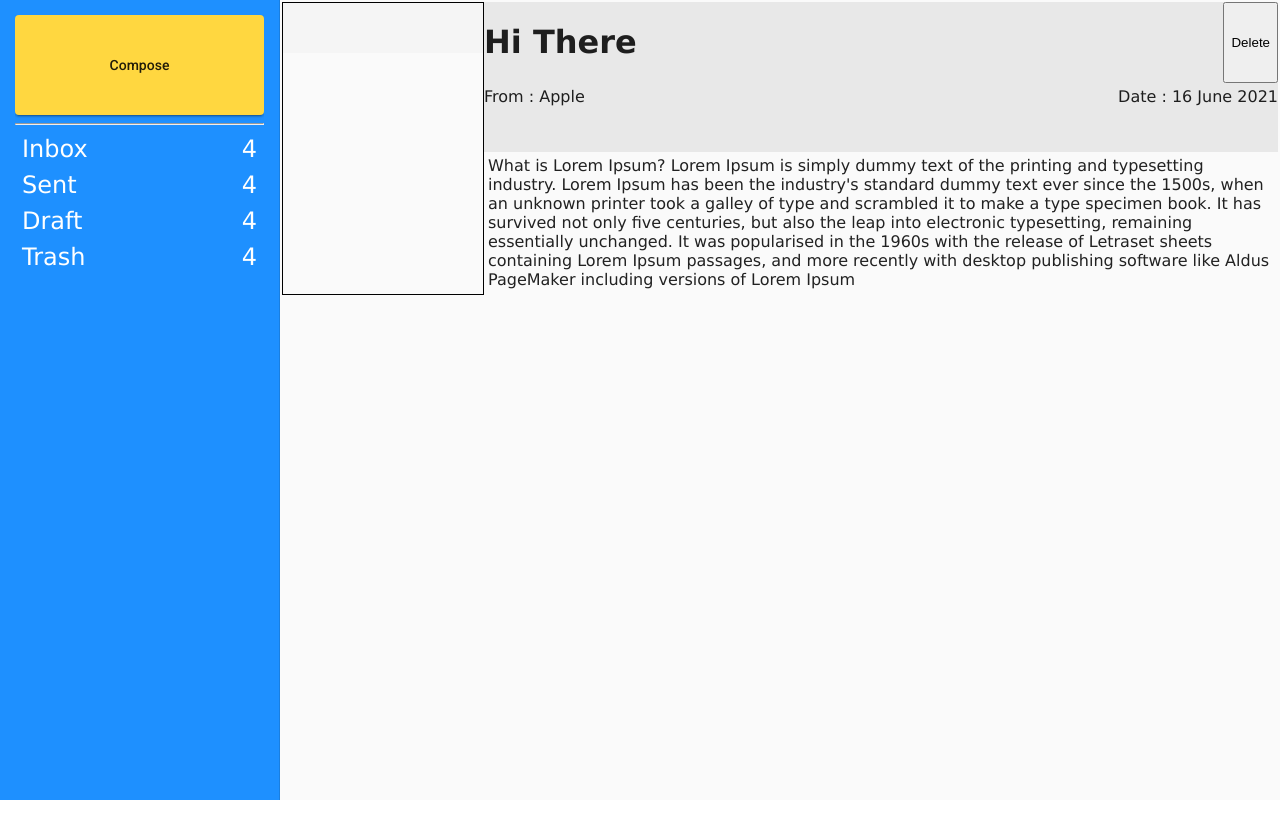
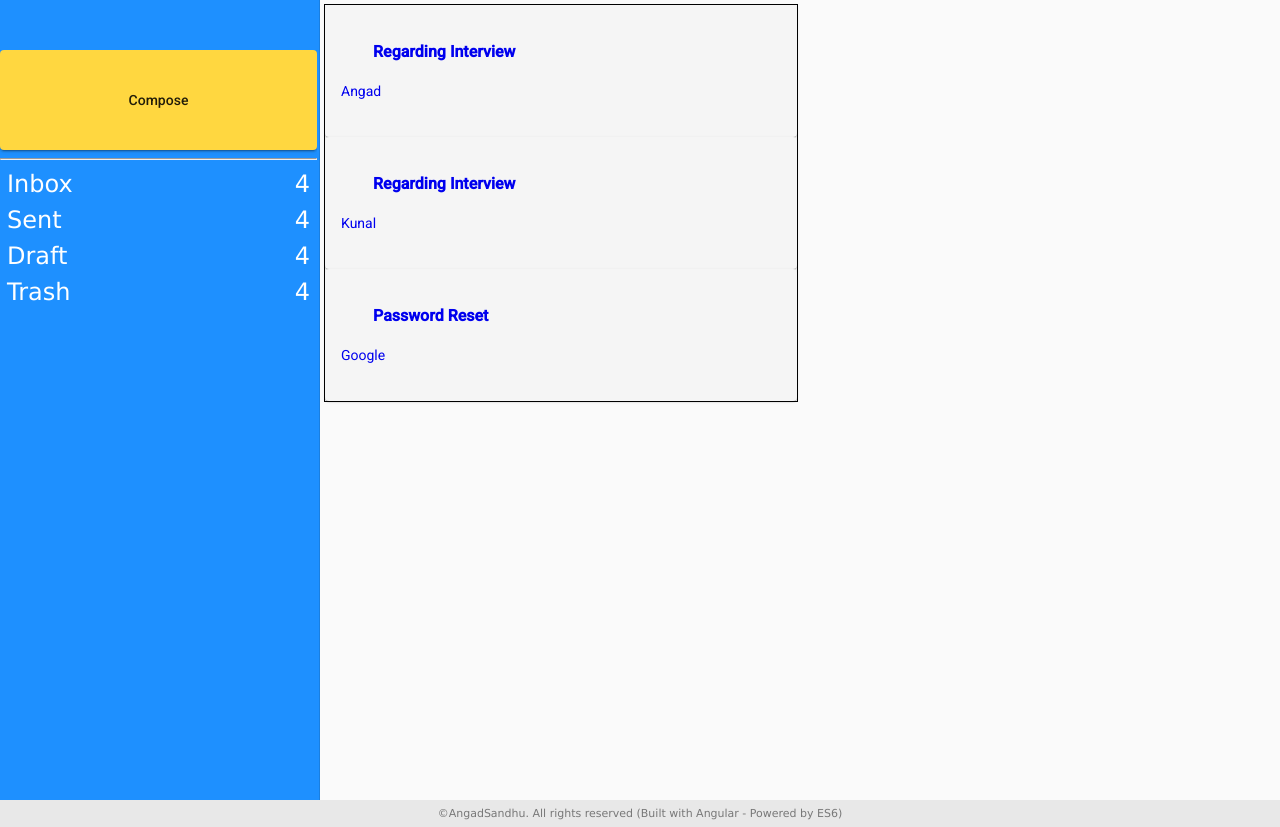
Before and after one commit to AngadSandhu/email-template, an Angular app: page / in a window 1280 px wide. Before the commit the page ends 800 px from the top, so only its background shows below. Built offline with nearby package versions, Linux system fonts and the light colour scheme.

Commit message:
Corrected Page Layout

```diff
--- a/src/app/app-routing.module.ts
+++ b/src/app/app-routing.module.ts
@@ -1,7 +1,10 @@
 import { NgModule } from '@angular/core';
 import { RouterModule, Routes } from '@angular/router';
+import { MailDetailComponent } from './components/mail-detail/mail-detail.component';
 
-const routes: Routes = [];
+const routes: Routes = [
+  { path: 'email/:id', component: MailDetailComponent }
+];
 
 @NgModule({
   imports: [RouterModule.forRoot(routes)],
--- a/src/app/app.component.html
+++ b/src/app/app.component.html
@@ -1,6 +1,5 @@
-
-<mat-sidenav-container fullScreen>
-  <mat-sidenav mode="side" #sidenav opened position="start">
+<mat-drawer-container class="drawer-container" style="height: 100%; width: 100%;" >
+  <mat-drawer mode="side" opened>
     <div class="compose">
       <button mat-raised-button color="accent">Compose</button>
     </div>
@@ -32,14 +31,20 @@
         </div>
       </a>
     </div>
-  </mat-sidenav>
-  <mat-sidenav-content>
+  </mat-drawer>
+  <mat-drawer-content>
     <div class="main-content">
+      <div class="inbox-list">
         <app-mail-list></app-mail-list>
-        <app-mail-detail></app-mail-detail>
+      </div>
+      <div class="mail-detail-section">
+        <router-outlet></router-outlet>
+      </div>
+      <!-- <app-mail-detail></app-mail-detail> -->
+      <!-- <router-outlet></router-outlet> -->
     </div>
-    <router-outlet></router-outlet>
-  </mat-sidenav-content>
-</mat-sidenav-container>
+  </mat-drawer-content>
+</mat-drawer-container>
+
 
 <app-footer></app-footer>
--- a/src/app/app.component.scss
+++ b/src/app/app.component.scss
@@ -7,23 +7,18 @@
 
   font-family: Verdana, Geneva, Tahoma, sans-serif;
 
-  .main-content{
-
-    display: flex;
-    justify-content: space-between;
-  }
-
   mat-sidenav {
     width: 280px;
     padding:15px;
   }
+
   .mat-drawer {
       background-color: dodgerblue;
-      color:#fff
-  }
-
-  .main-content {
-      padding:2px;
+      color:#fff;
+      width: 25%;
+      padding-right: 2px;
+      margin-right:2px;
+      padding-top: 50px;
   }
 
   .toolbar-spacer {
@@ -65,6 +60,23 @@
       padding: 2px;
       margin: 0 5px;
     }
+  }
 
+  .main-content{
+    display: flex;
+    flex-direction: row;
+    flex-wrap: wrap;
+    width: 100%;
+    height: 100% !important;
+    max-height: 100%;
+    .inbox-list, .mail-detail-section {
+      width: 25% !important;
+      display: flex;
+      flex-direction: column;
+      flex-basis: 100%;
+      flex: 1;
+      padding: 2px;
+      margin: 2px
+    }
   }
 }
--- a/src/app/components/mail-detail/mail-detail.component.ts
+++ b/src/app/components/mail-detail/mail-detail.component.ts
@@ -1,4 +1,6 @@
 import { Component, OnInit } from '@angular/core';
+import { ActivatedRoute } from '@angular/router';
+import { EmailServiceService } from 'src/app/services/email-service.service';
 
 @Component({
   selector: 'app-mail-detail',
@@ -6,10 +8,23 @@ import { Component, OnInit } from '@angular/core';
   styleUrls: ['./mail-detail.component.scss']
 })
 export class MailDetailComponent implements OnInit {
+  public id: string;
+  public emailDetails: any;
 
-  constructor() { }
+  constructor(private activatedroute:ActivatedRoute, private emailService: EmailServiceService) {
+    this.activatedroute.paramMap.subscribe(params => {
+      this.id = params.get('id');
+    });
+   }
 
   ngOnInit(): void {
+    this.getEmail();
+  }
+
+  getEmail() {
+    this.emailService.getEmails().subscribe(emails=>{
+      this.emailDetails = emails.filter(email=>email.id === this.id);
+    })
   }
 
 }
--- a/src/app/components/mail-list/mail-list.component.html
+++ b/src/app/components/mail-list/mail-list.component.html
@@ -1,5 +1,23 @@
 <div class="list-container">
-  <div class="mail-list-item ">
-
-  </div>
+    <div *ngIf="isEmptyInbox">
+      <mat-card class="list-item">
+        <mat-card-header>
+           <h4>Nothing to see here ! Good Job</h4>
+        </mat-card-header>
+      </mat-card>
+    </div>
+    <div *ngIf="!isEmptyInbox">
+      <div *ngFor="let email of emails">
+        <mat-card class="list-item">
+          <a [routerLink]="['/email', email.id]">
+          <mat-card-header>
+             <h4>{{email.subject}}</h4>
+          </mat-card-header>
+          <mat-card-content>
+            <p>{{email.from }}</p>
+          </mat-card-content>
+          </a>
+        </mat-card>
+      </div>
+    </div>
 </div>
--- a/src/app/components/mail-list/mail-list.component.scss
+++ b/src/app/components/mail-list/mail-list.component.scss
@@ -1,14 +1,21 @@
 :host {
+
+  height: 100% !important;
   .list-container {
     border : 1px solid black;
-    height: 100%;
-    display: flex;
-    flex-direction: column;
+    width: 100%;
   }
-  .mail-list-item {
-    min-width: 200px;
-    max-width: 25%;
-    height: 50px;
+
+  .list-item {
+    height: 100px;
     background-color: whitesmoke;
+    a {
+      cursor: pointer;
+      text-decoration: none;
+    }
+    a:hover {
+      background-color: gray;
+    }
   }
+
 }
--- a/src/app/components/mail-list/mail-list.component.ts
+++ b/src/app/components/mail-list/mail-list.component.ts
@@ -8,17 +8,21 @@ import { EmailServiceService } from 'src/app/services/email-service.service';
   styleUrls: ['./mail-list.component.scss']
 })
 export class MailListComponent implements OnInit {
-  public emailList :any;
-  public emptyInbox: boolean;
+  public emails :any;
+  public isEmptyInbox : boolean = true;
 
-  constructor( private mailService : EmailServiceService) { }
+  constructor(private mailService : EmailServiceService) { }
 
   ngOnInit(): void {
     this.mailService.getEmails().subscribe(mails=>{
-      if(mails.length ===0){
-        this.emptyInbox =  true;
+      if(mails.length===0) {
+        this.isEmptyInbox= true;
+      } else {
+        this.isEmptyInbox= false;
+        this.emails = mails;
       }
-      console.log(mails)
+    },error =>{
+      alert ('Oops ! Unable to fetch your email !');
     })
   }
 
--- a/src/assets/mocks/emails.json
+++ b/src/assets/mocks/emails.json
@@ -1,13 +1,15 @@
 [
   {
+    "id":1,
     "from": "Angad",
     "to": "Kunal",
     "subject": "Regarding Interview",
     "description": "Hi Kunal, \n I was wondering if I will make it through the interview process ? Best Regards",
     "timestamp": "Sat Jun 19 2021 14:06:06 GMT+0530 (India Standard Time)",
-    "read": "false"
+    "read": "true"
   },
   {
+    "id":2,
     "from": "Kunal",
     "to": "Angad",
     "subject": "Regarding Interview",
@@ -16,6 +18,7 @@
     "read": "false"
   },
   {
+    "id":3,
     "from": "Google",
     "to": "Angad",
     "subject": "Password Reset",
```
